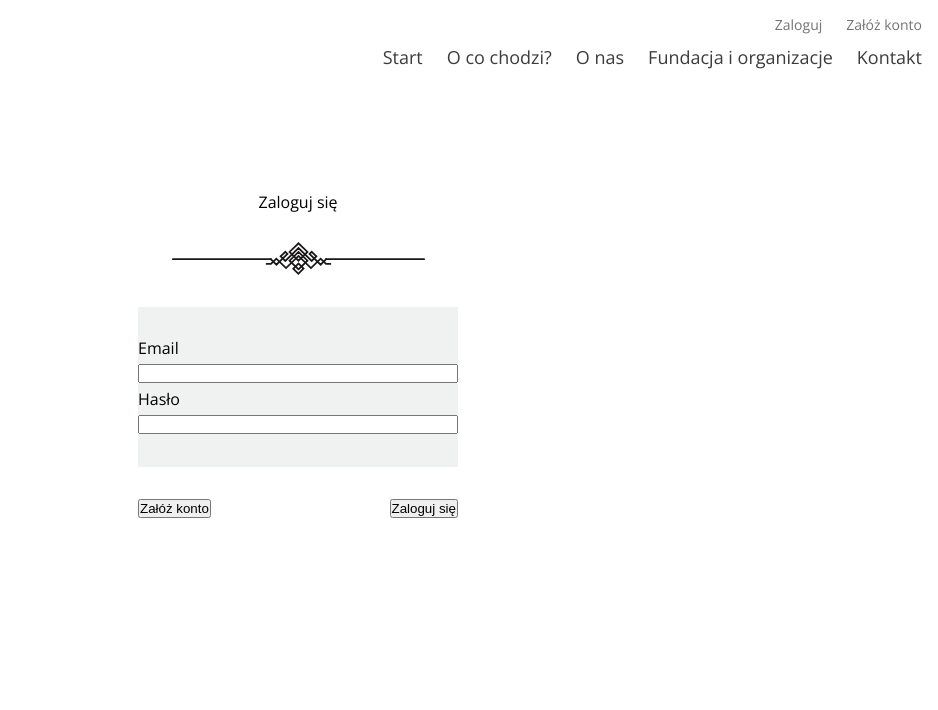
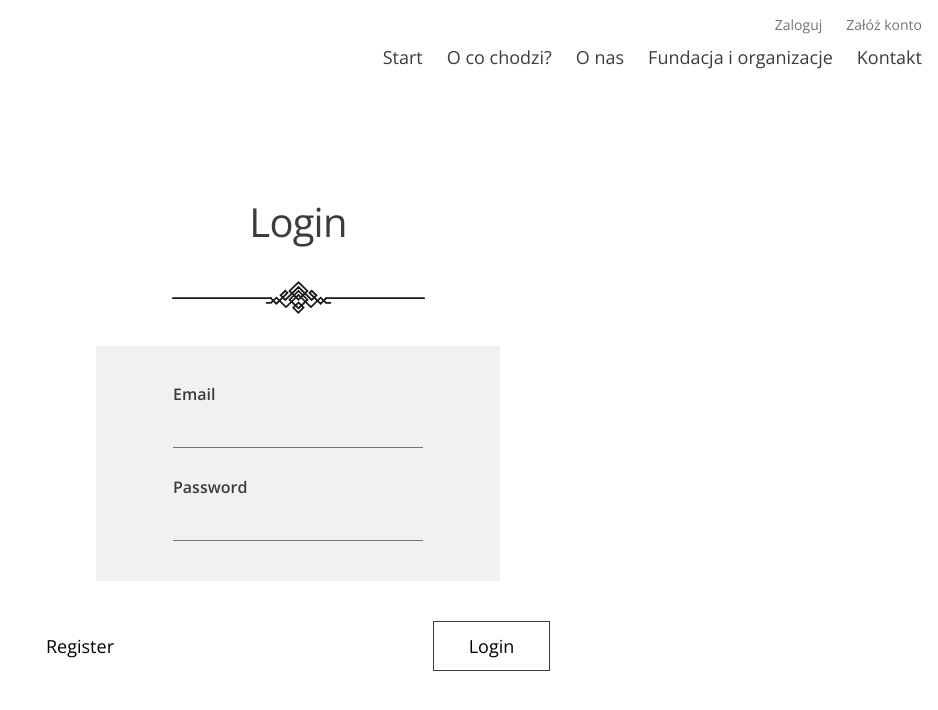
Before and after one commit to karolina-rachuta/Donate_items, a React (Vite) app: page /logowanie in a window 1280 px wide. Shown: the top 710 px of the page, without its empty margins (342-1280 px from the left). Built offline with nearby package versions, Linux system fonts and the light colour scheme.

Commit message:
Login and register pages. Layout and Styles finished

```diff
--- a/index.html
+++ b/index.html
@@ -6,7 +6,7 @@
     <meta name="viewport" content="width=device-width, initial-scale=1.0" />
     <link rel="preconnect" href="https://fonts.googleapis.com">
     <link rel="preconnect" href="https://fonts.gstatic.com" crossorigin>
-    <link href="https://fonts.googleapis.com/css2?family=Merriweather:wght@400;700&family=Open+Sans:wght@300;400;700&display=swap" rel="stylesheet">
+    <link href="https://fonts.googleapis.com/css2?family=Merriweather:wght@400;700&family=Open+Sans:wght@300;400;600;700&display=swap" rel="stylesheet">
     <title>Oddaj rzeczy</title>
   </head>
   <body>
--- a/src/components/Login.jsx
+++ b/src/components/Login.jsx
@@ -8,17 +8,23 @@ const Login = () => {
             <Navigation/>
             <div className="login__container">
                 <div className="login__box">
-                    <h1>Zaloguj się</h1>
+                    <h1>Login</h1>
                     <img src={decoration} alt="Decoration"/>
-                    <div className="form__container">
-                        <label for="email">Email</label>
-                        <input type="email" id="email"/>
-                        <label for="password">Hasło </label>
-                        <input type="password" id="password"/>
-                    </div>
-                    <div className="btn__container">
-                        <button>Załóż konto</button>
-                        <button>Zaloguj się</button>
+                    <div className="formBtn__container">
+                        <div className="form__container">
+                            <div className="form__box">
+                                <label htmlFor="email">Email </label>
+                                <input type="email" id="email"/>
+                            </div>
+                            <div className="form__box">
+                                <label htmlFor="password">Password </label>
+                                <input type="password" id="password"/>
+                            </div>
+                        </div>
+                        <div className="btn__container">
+                            <button type="submit">Register</button>
+                            <button className="form__btn--clicked" type="submit">Login</button>
+                        </div>
                     </div>
                 </div>
             </div>
--- a/src/components/Register.jsx
+++ b/src/components/Register.jsx
@@ -1,11 +1,38 @@
 import Navigation from "./Navigation.jsx";
+import decoration from "../assets/Decoration.svg";
+import React from "react";
 
 const Register = () => {
     return (
-        <>
+        <div className="container">
             <Navigation />
-            <h1>Zarejestrowano</h1>
-        </>
+            <div className="login__container">
+                <div className="login__box">
+                    <h1>Register</h1>
+                    <img src={decoration} alt="Decoration"/>
+                    <div className="formBtn__container formBtn__container--register">
+                        <div className="form__container">
+                            <div className="form__box form__box-register">
+                                <label htmlFor="email">Email </label>
+                                <input type="email" id="email"/>
+                            </div>
+                            <div className="form__box">
+                                <label htmlFor="password">Password </label>
+                                <input type="password" id="password"/>
+                            </div>
+                            <div className="form__box">
+                                <label htmlFor="repeatPassword">Confirm Password </label>
+                                <input type="password" id="repeatPassword"/>
+                            </div>
+                        </div>
+                        <div className="btn__container">
+                            <button type="submit">Login</button>
+                            <button className="form__btn--clicked" type="submit">Register</button>
+                        </div>
+                    </div>
+                </div>
+            </div>
+        </div>
     )
 }
 export default Register;
--- a/src/scss/components/_homeHeader.scss
+++ b/src/scss/components/_homeHeader.scss
@@ -1,5 +1,5 @@
 .header__container {
-  background-image: url(../../assets/Home-Hero-Image.jpg);
+  background-image: url(../../assets/Decoration.svg);
   background-size: 100% auto;
   background-repeat: no-repeat;
   background-position: -20rem center;
@@ -61,7 +61,7 @@
 }
 
 .hero__container {
-display: flex;
+  display: flex;
   justify-content: end;
   align-items: center;
 
--- a/src/scss/components/_login.scss
+++ /dev/null
@@ -1,32 +0,0 @@
-.login__container {
-  display: flex;
-  justify-content: center;
-  align-items: center;
-  margin-top: 8rem;
-
-
-  .login__box {
-    display: flex;
-    flex-direction: column;
-    justify-content: center;
-    align-items: center;
-    gap: 2rem;
-
-
-    .form__container {
-      display: flex;
-      flex-direction: column;
-      justify-content: center;
-      gap: 0.5rem;
-      background-color: $base-color;
-      width: 20rem;
-      height: 10rem;
-    }
-
-    .btn__container {
-      display: flex;
-      justify-content: space-between;
-      width: 100%;
-    }
-  }
-}
--- /dev/null
+++ b/src/scss/components/_loginRegister.scss
@@ -0,0 +1,107 @@
+.login__container {
+  display: flex;
+  justify-content: center;
+  align-items: center;
+  margin-top: 8rem;
+
+
+  .login__box {
+    display: flex;
+    flex-direction: column;
+    justify-content: center;
+    align-items: center;
+    gap: 2rem;
+    color: $fourth-color;
+
+    h1 {
+      font-size: pxToRem(40);
+      line-height: 1.375;
+      letter-spacing: pxToRem(-0.8);
+    }
+
+    img {
+      max-width: pxToRem(253);
+      width: 100%;
+    }
+
+    .formBtn__container {
+      display: flex;
+      flex-direction: column;
+      align-items: center;
+      width: pxToRem(504);
+      height: pxToRem(325);
+      justify-content: space-between;
+      gap: pxToRem(40);
+
+      .form__container {
+        display: flex;
+        flex-direction: column;
+        justify-content: center;
+        align-items: center;
+        background-color: $base-color;
+        //width: pxToRem(385);
+        //height: pxToRem(235);
+        width: 80%;
+        height: 100%;
+        gap: pxToRem(31);
+        padding-top: pxToRem(30);
+        padding-bottom: pxToRem(30);
+
+        .form__box {
+          text-align: left;
+          max-width: pxToRem(250);
+          width: 100%;
+          height: pxToRem(62);
+          border-bottom: pxToRem(0.75) solid $third-color;
+          position: relative;
+
+          label {
+            position: absolute;
+            top: 0;
+            left: 0;
+            font-size: pxToRem(16);
+            font-weight: 600;
+          }
+
+          input {
+            position: absolute;
+            bottom: 0;
+            left: 0;
+            border: none;
+            width: 100%;
+            font-size: 1rem;
+            font-family: $font-base;
+            background-color: $base-color;
+          }
+        }
+      }
+
+      .btn__container {
+        display: flex;
+        justify-content: space-between;
+        width: 100%;
+        //@media only screen and (max-width: 550px) {
+        //  flex-direction: column;
+        //  align-items: center;
+        //  justify-content: center;
+        //}
+        button {
+          color: #000;
+          font-size: pxToRem(18);
+          font-family: $font-base;
+          line-height: 1.78;
+          text-align: center;
+          font-weight: 300;
+          border: none;
+          background-color: #ffffff;
+        }
+
+        .form__btn--clicked {
+          width: pxToRem(117);
+          height: pxToRem(50);
+          border: pxToRem(0.75) solid $fourth-color
+        }
+      }
+    }
+  }
+}
--- a/src/scss/main.scss
+++ b/src/scss/main.scss
@@ -4,7 +4,7 @@
 @import "settings/mixins";
 @import "components/homeHeader";
 @import "components/threeColumns";
-@import "components/login";
+@import "components/loginRegister";
 
 * {
   margin: 0;
--- a/src/scss/settings/_mixins.scss
+++ b/src/scss/settings/_mixins.scss
@@ -1,3 +1,3 @@
 @function pxToRem($px) {
-  @return $px / 16px + rem
+  @return #{$px / 16}rem;
 }
```
